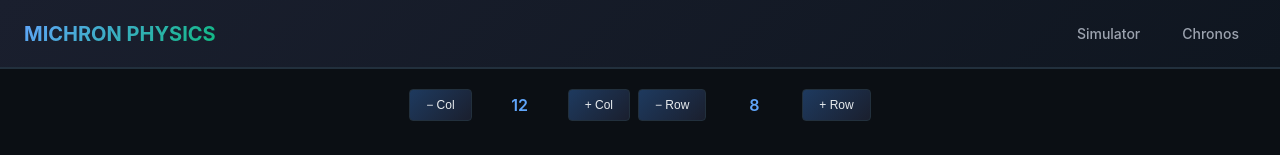
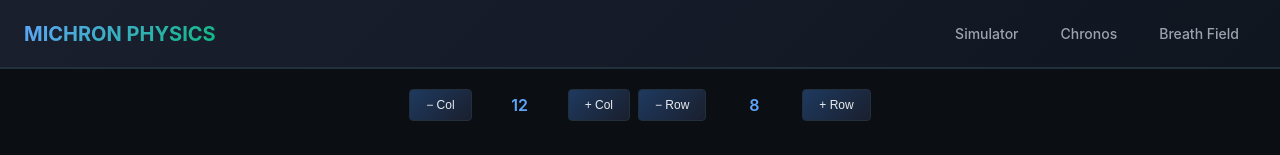
Before and after one commit to regencyfn-alt/angel1, a plain HTML site: page index-sound.html in a window 1280 px wide. Shown: the top 155 px of the page. Drawn offline with Linux system fonts and the light colour scheme; animation ran at ten frames a second.

Commit message:
Update index-sound.html

```diff
--- a/index-sound.html
+++ b/index-sound.html
@@ -208,6 +208,7 @@ input[type="range"]::-webkit-slider-thumb {
   <div class="nav-links">
     <a href="index.html">Simulator</a>
     <a href="chronos.html">Chronos</a>
+     <a href="breath-field.html">Breath Field</a>
   </div>
 </nav>
 
```
